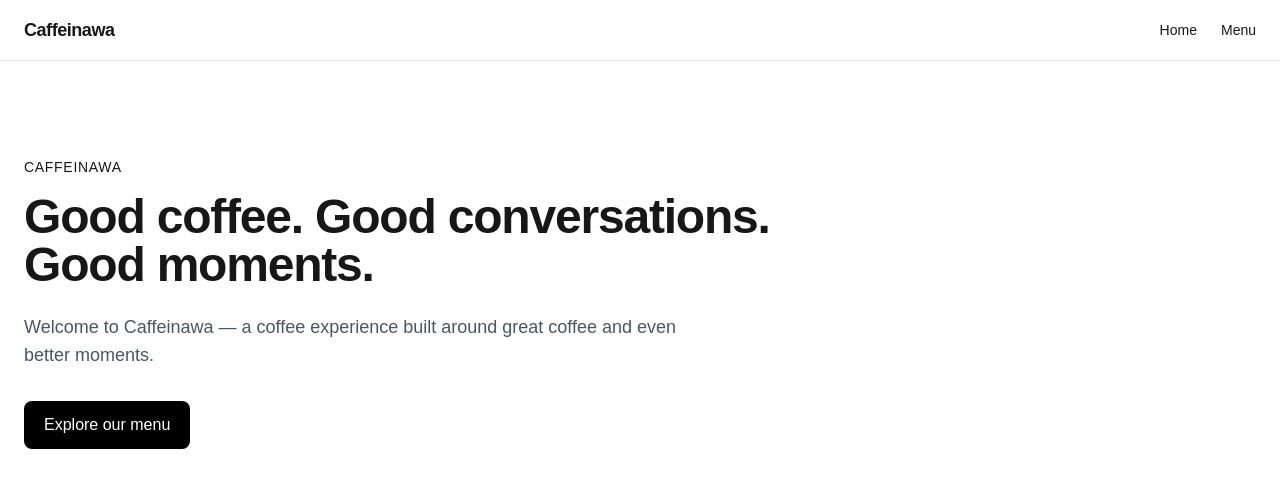
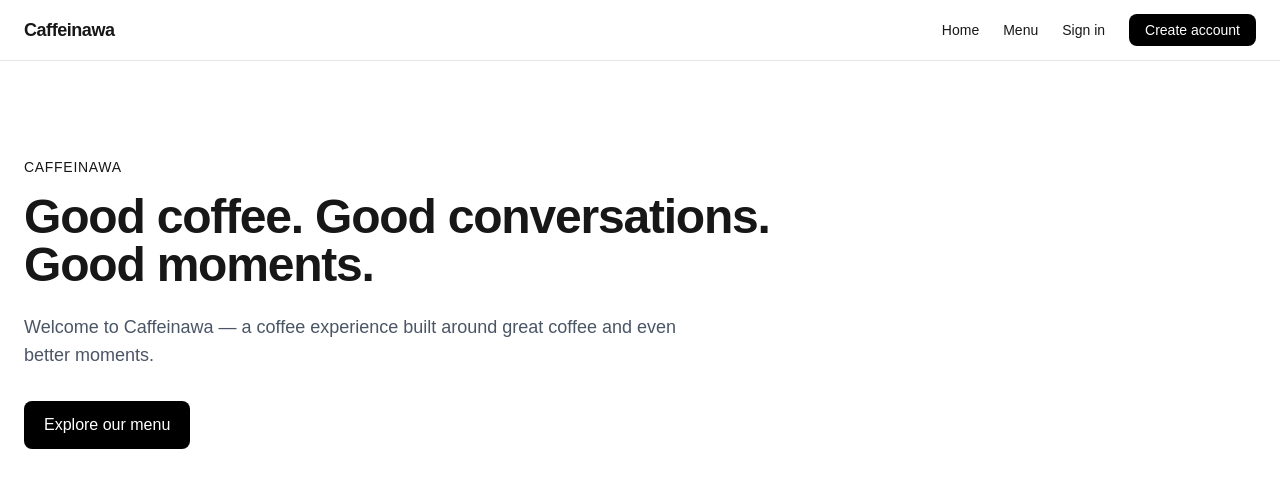
Before and after one commit to gbgabiola/caffeinawa, a Next.js app in the folder apps/web/: page / in a window 1280 px wide. Shown: the top 488 px of the page. Built offline with nearby package versions, Linux system fonts and the light colour scheme; no server answers.

Commit message:
feat(web): add authenticated navigation

```diff
--- a/apps/web/src/components/layout/Header.tsx
+++ b/apps/web/src/components/layout/Header.tsx
@@ -1,6 +1,19 @@
+'use client';
+
 import Link from 'next/link';
+import { useRouter } from 'next/navigation';
+
+import { useAuth } from '@/components/auth/AuthProvider';
 
 export function Header() {
+  const router = useRouter();
+  const { customer, isAuthenticated, isLoading, logout } = useAuth();
+
+  function handleLogout() {
+    logout();
+    router.replace('/');
+  }
+
   return (
     <header className="border-b border-black/10">
       <div className="mx-auto flex max-w-7xl items-center justify-between px-6 py-4">
@@ -21,6 +34,41 @@ export function Header() {
                 Menu
               </Link>
             </li>
+
+            {!isLoading && !isAuthenticated && (
+              <>
+                <li>
+                  <Link href="/login" className="transition-opacity hover:opacity-60">
+                    Sign in
+                  </Link>
+                </li>
+
+                <li>
+                  <Link
+                    href="/register"
+                    className="rounded-lg bg-black px-4 py-2 text-white transition-opacity hover:opacity-80"
+                  >
+                    Create account
+                  </Link>
+                </li>
+              </>
+            )}
+
+            {!isLoading && isAuthenticated && customer && (
+              <>
+                <li>
+                  <Link href="/account" className="transition-opacity hover:opacity-60">
+                    {customer.name}
+                  </Link>
+                </li>
+
+                <li>
+                  <button type="button" onClick={handleLogout} className="transition-opacity hover:opacity-60">
+                    Sign out
+                  </button>
+                </li>
+              </>
+            )}
           </ul>
         </nav>
       </div>
```
